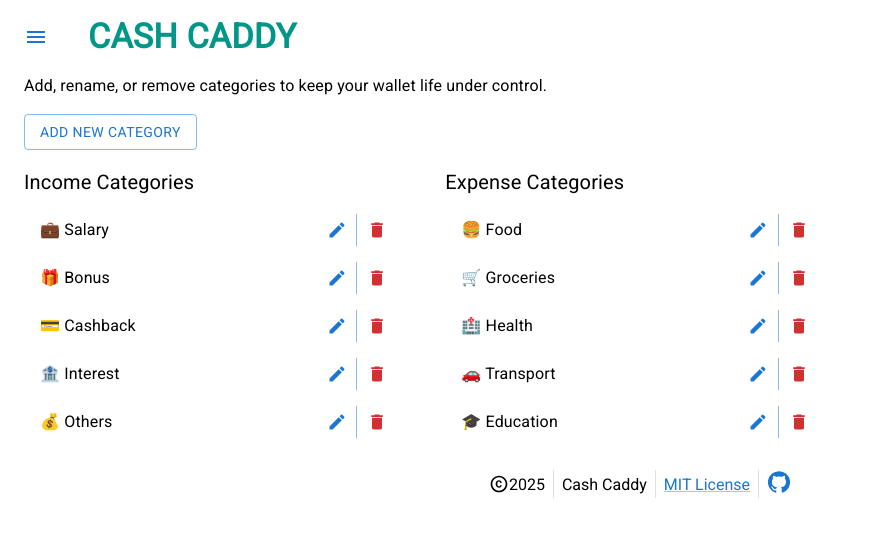
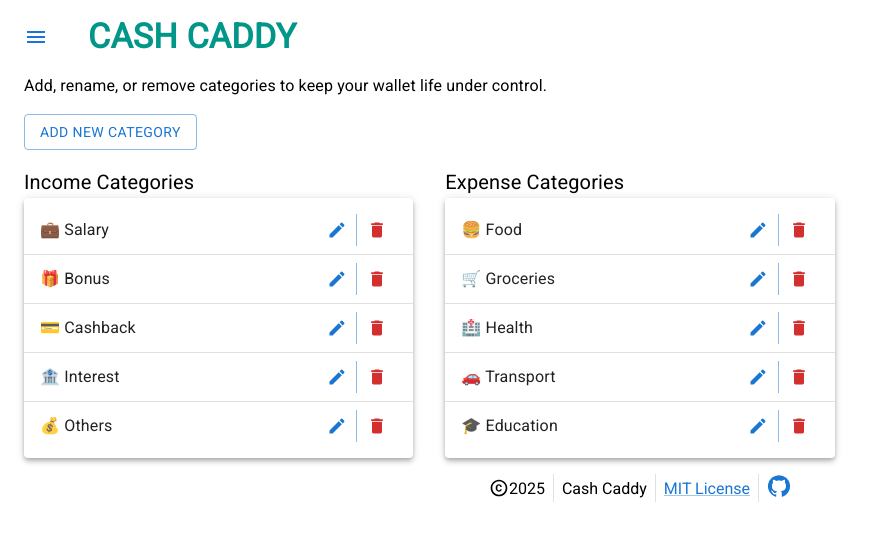
Before and after one commit to vmanidev/cash-caddy, a React (Vite) app: page /categories in a window 1280 px wide. Shown: the top 536 px of the page, without its empty margins (0-880 px from the left). Built offline with nearby package versions, Linux system fonts and the light colour scheme.

Commit message:
feat(ui): redesign category list with elevated card background

```diff
--- a/src/features/transaction-management/transactionTable/TransactionTable.tsx
+++ b/src/features/transaction-management/transactionTable/TransactionTable.tsx
@@ -71,7 +71,7 @@ function TransactionTable({ tableTitle }: Props) {
           onRowsPerPageChange={handleChangeRowsPerPage}
         />
       ) : transactionData.length > 5 ? (
-        <Button size="small" variant="text" onClick={viewAllTransactions}>
+        <Button size="medium" variant="text" onClick={viewAllTransactions}>
           View All Transactions
         </Button>
       ) : null}
--- a/src/pages/Categories.tsx
+++ b/src/pages/Categories.tsx
@@ -1,10 +1,12 @@
 import {
   Button,
   ButtonGroup,
+  Divider,
   Grid,
   List,
   ListItem,
   ListItemText,
+  Paper,
   Typography,
 } from "@mui/material";
 import AppHeader from "../components/common/Header";
@@ -51,13 +53,15 @@ function Categories() {
 
   const Categories = (type: "income" | "expenses") => {
     return (
-      <>
+      <Grid size={{ xs: 12, sm: 12, md: 4, lg: 4, xl: 4 }}>
         <Typography variant="h6">
           {type === "income" ? "Income" : "Expense"} Categories
         </Typography>
+        <Paper elevation={4}>
           <List sx={{ maxHeight: "300px", overflow: "scroll" }}>
-          {categories[type].map((item: IncomeExpensesItem) => {
+            {categories[type].map((item: IncomeExpensesItem, index: number) => {
               return (
+                <>
                   <ListItem
                     key={item.key}
                     secondaryAction={
@@ -77,10 +81,15 @@ function Categories() {
                   >
                     <ListItemText>{item.value}</ListItemText>
                   </ListItem>
+                  {index !== categories[type].length - 1 && (
+                    <Divider component="li" />
+                  )}
+                </>
               );
             })}
           </List>
-      </>
+        </Paper>
+      </Grid>
     );
   };
 
@@ -105,12 +114,8 @@ function Categories() {
             Add New Category
           </Button>
           <Grid container size={12} marginTop={2} spacing={4}>
-            <Grid size={{ xs: 12, sm: 12, md: 4, lg: 4, xl: 4 }}>
             {categories.income.length > 0 && Categories("income")}
-            </Grid>
-            <Grid size={{ xs: 12, sm: 12, md: 4, lg: 4, xl: 4 }}>
             {categories.expenses.length > 0 && Categories("expenses")}
-            </Grid>
           </Grid>
         </Grid>
         <Grid size={12}>
```
Lines whose indentation alone changed are shown as unchanged.
